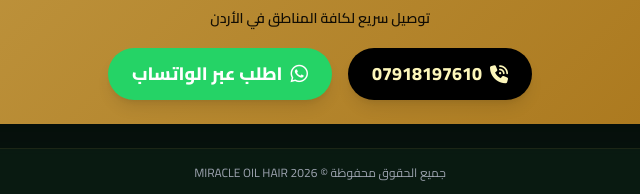
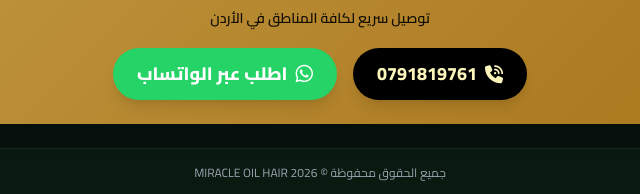
Before and after one commit to yasensmamah23-lab/hair-oil-ad, a plain HTML site: page index.html in a window 1280 px wide. Shown: the part 816-1010 px from the top of the page, 320-960 px from the left. Drawn offline with nearby package versions, Linux system fonts and the light colour scheme.

Commit message:
Update index.html

```diff
--- a/index.html
+++ b/index.html
@@ -49,11 +49,11 @@
             </div>
 
             <div class="flex items-center gap-2">
-                <a href="tel:07918197610" class="gold-bg text-black font-bold px-4 py-2 rounded-full shadow-lg hover:opacity-90 transition transform hover:scale-105 flex items-center gap-2 text-sm">
+                <a href="tel:0791819761" class="gold-bg text-black font-bold px-4 py-2 rounded-full shadow-lg hover:opacity-90 transition transform hover:scale-105 flex items-center gap-2 text-sm">
                     <i class="fa-solid fa-phone"></i>
                     <span>اتصال</span>
                 </a>
-                <a href="https://wa.me/9627918197610" target="_blank" class="whatsapp-bg text-white font-bold px-4 py-2 rounded-full shadow-lg hover:opacity-90 transition transform hover:scale-105 flex items-center gap-2 text-sm">
+                <a href="https://wa.me/962791819761" target="_blank" class="whatsapp-bg text-white font-bold px-4 py-2 rounded-full shadow-lg hover:opacity-90 transition transform hover:scale-105 flex items-center gap-2 text-sm">
                     <i class="fa-brands fa-whatsapp text-lg"></i>
                     <span>واتساب</span>
                 </a>
@@ -148,10 +148,10 @@
             <h3 class="text-2xl font-black">احصلي عليه الآن وامنحي شعركِ العناية الملكية</h3>
             <p class="text-sm font-semibold opacity-90">توصيل سريع لكافة المناطق في الأردن</p>
             <div class="pt-2 flex flex-wrap justify-center gap-4">
-                <a href="tel:07918197610" class="bg-black text-[#FCF6BA] font-extrabold text-base sm:text-lg px-6 py-3 rounded-full shadow-lg hover:bg-gray-900 transition transform hover:scale-105 flex items-center gap-2">
-                    <i class="fa-solid fa-phone-volume"></i> 07918197610
+                <a href="tel:0791819761" class="bg-black text-[#FCF6BA] font-extrabold text-base sm:text-lg px-6 py-3 rounded-full shadow-lg hover:bg-gray-900 transition transform hover:scale-105 flex items-center gap-2">
+                    <i class="fa-solid fa-phone-volume"></i> 0791819761
                 </a>
-                <a href="https://wa.me/9627918197610" target="_blank" class="bg-[#25D366] text-white font-extrabold text-base sm:text-lg px-6 py-3 rounded-full shadow-lg hover:opacity-90 transition transform hover:scale-105 flex items-center gap-2">
+                <a href="https://wa.me/962791819761" target="_blank" class="bg-[#25D366] text-white font-extrabold text-base sm:text-lg px-6 py-3 rounded-full shadow-lg hover:opacity-90 transition transform hover:scale-105 flex items-center gap-2">
                     <i class="fa-brands fa-whatsapp text-xl"></i> اطلب عبر الواتساب
                 </a>
             </div>
```
